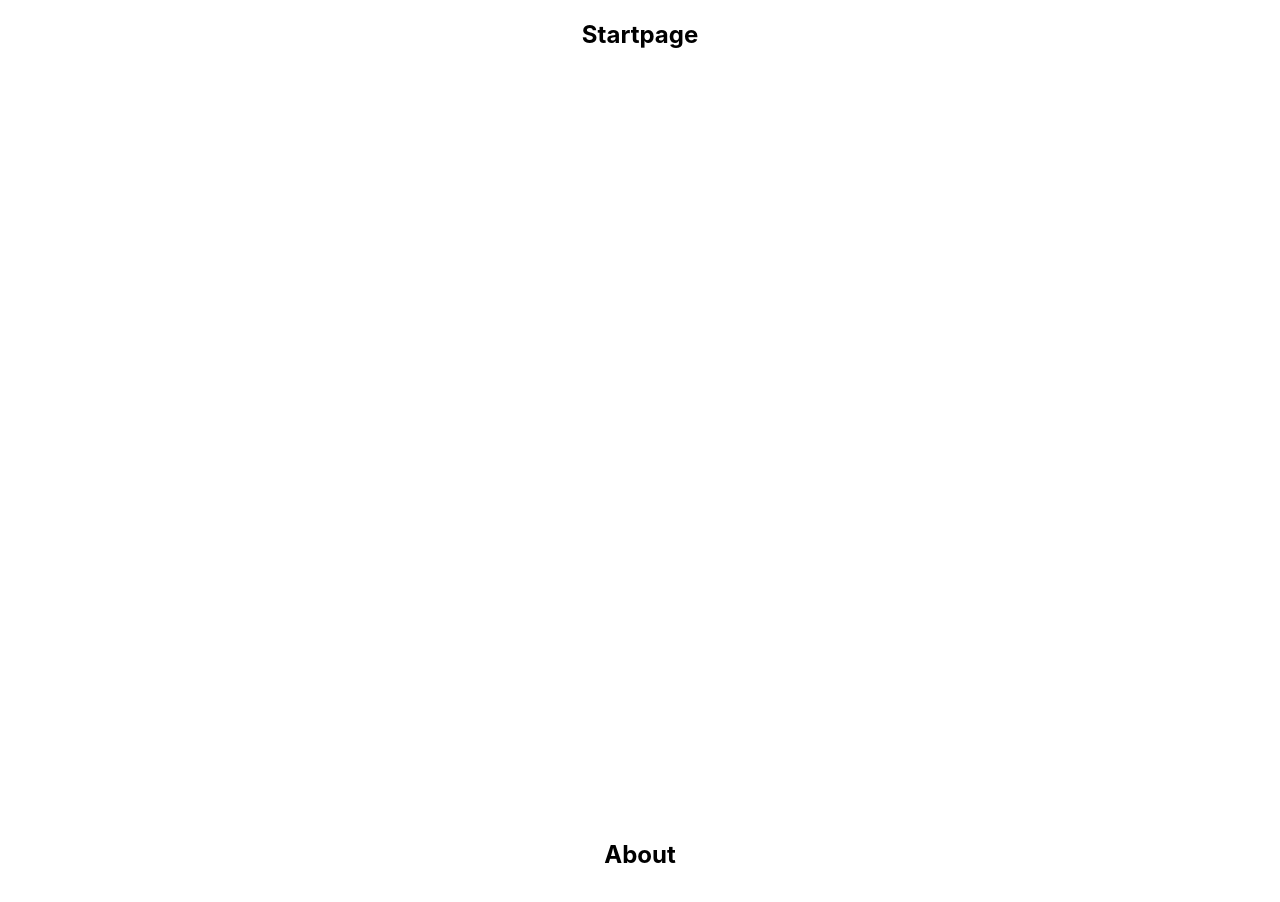
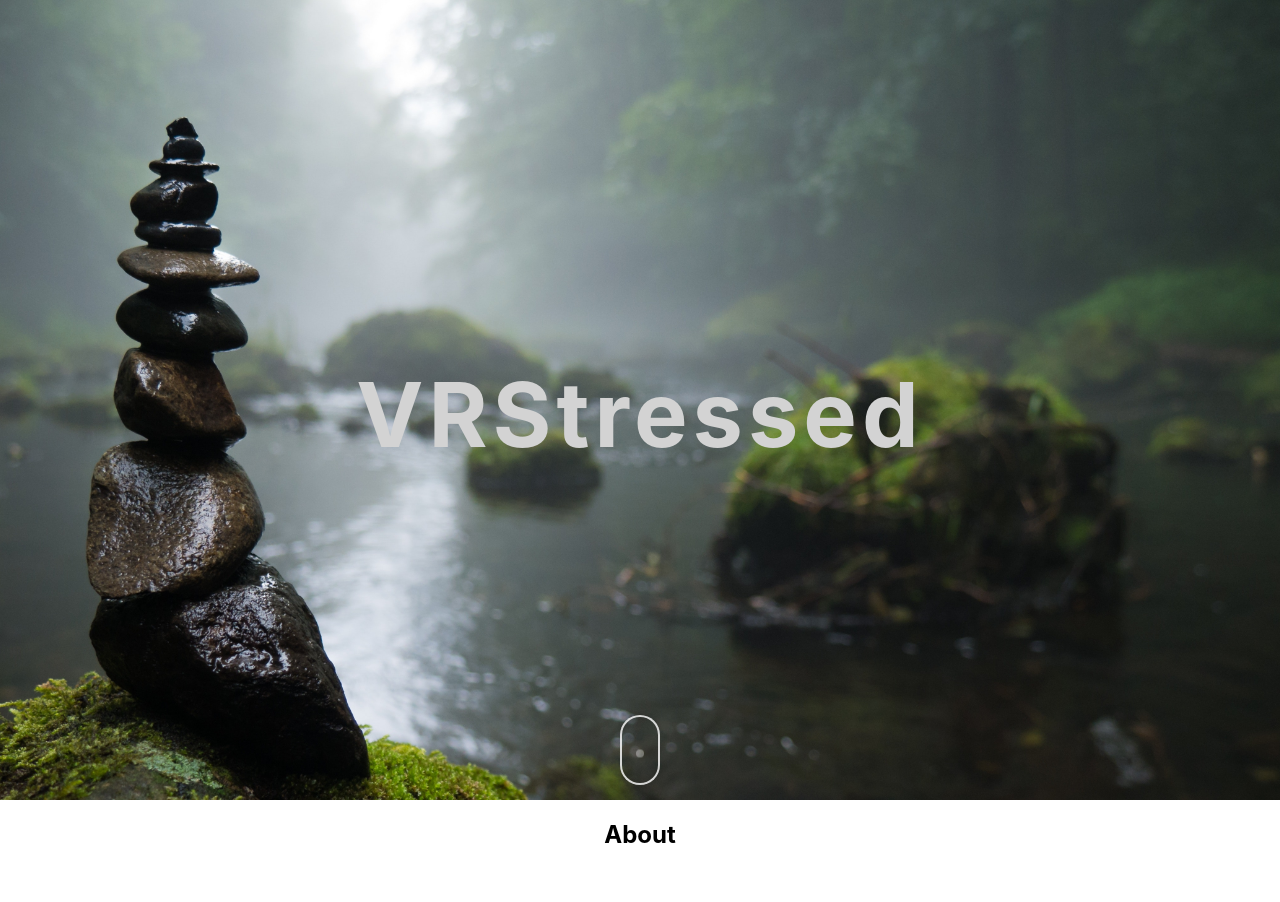
Before and after one commit to tasola/agi-p2-web, a React (Create React App) app: page / in a window 1280 px wide. Shown: the top 902 px of the page. Built offline with nearby package versions, Linux system fonts and the light colour scheme.

Commit message:
Add start of a startpage

```diff
--- a/src/Startpage/startpage.css
+++ b/src/Startpage/startpage.css
@@ -1,3 +1,79 @@
 .startPage {
   height: 100vh;
+  background: url('./../resources/lake.jpg') no-repeat center center fixed;
+  background-color: black;
+  -webkit-background-size: cover;
+  -moz-background-size: cover;
+  -o-background-size: cover;
+  background-size: cover;
+
+  display: block;
+  text-align: center;
+
+  position: relative;
+
+  max-width: 100%;
+  overflow-x: hidden;
 }
+
+.headerWrapper {
+  display: inline-block;
+  margin: auto;
+  margin-top: 45vh;
+
+  color: lightgrey;
+  font-size: 45pt;
+  letter-spacing: 5px;
+}
+
+.headerWrapper h2 {
+  margin: 0;
+}
+
+.scrollWrapper {
+  margin: auto;
+  position: absolute;
+  bottom: 50px;
+  left: 50%;
+}
+
+.icon-scroll,
+.icon-scroll:before {
+  position: absolute;
+  left: 50%;
+  top: 80%;
+}
+
+.icon-scroll {
+  width: 40px;
+  height: 70px;
+  margin-left: -20px;
+  top: 50%;
+  margin-top: -35px;
+  box-shadow: inset 0 0 0 2px #fff;
+  opacity: 0.8;
+  border-radius: 25px;
+}
+
+.icon-scroll:before {
+  content: '';
+  width: 8px;
+  height: 8px;
+  background: white;
+  margin-left: -4px;
+  top: 8px;
+  border-radius: 4px;
+  animation-duration: 1.5s;
+  animation-iteration-count: infinite;
+  animation-name: scroll;
+}
+
+@keyframes scroll {
+  0% {
+    opacity: 1;
+  }
+  100% {
+    opacity: 0;
+    transform: translateY(46px);
+  }
+}
--- a/src/Startpage/startpage.js
+++ b/src/Startpage/startpage.js
@@ -5,7 +5,12 @@ class Startpage extends Component {
   render() {
     return (
       <div className="startPage">
-        <h2>Startpage</h2>
+        <div className="headerWrapper">
+          <h2>VRStressed</h2>
+        </div>
+        <div className="scrollWrapper">
+          <a className="icon-scroll" href="#about" />
+        </div>
       </div>
     );
   }
--- a/src/index.css
+++ b/src/index.css
@@ -1,14 +1,19 @@
+html,
+body {
+  width: 100%;
+  max-width: 100%;
+  overflow-x: hidden;
+}
+
 body {
   margin: 0;
   padding: 0;
-  font-family: -apple-system, BlinkMacSystemFont, "Segoe UI", "Roboto", "Oxygen",
-    "Ubuntu", "Cantarell", "Fira Sans", "Droid Sans", "Helvetica Neue",
-    sans-serif;
+  font-family: -apple-system, BlinkMacSystemFont, 'Segoe UI', 'Roboto', 'Oxygen', 'Ubuntu', 'Cantarell', 'Fira Sans', 'Droid Sans',
+    'Helvetica Neue', sans-serif;
   -webkit-font-smoothing: antialiased;
   -moz-osx-font-smoothing: grayscale;
 }
 
 code {
-  font-family: source-code-pro, Menlo, Monaco, Consolas, "Courier New",
-    monospace;
+  font-family: source-code-pro, Menlo, Monaco, Consolas, 'Courier New', monospace;
 }
```
Also changed, not shown: src/resources/lake.jpg (added).
